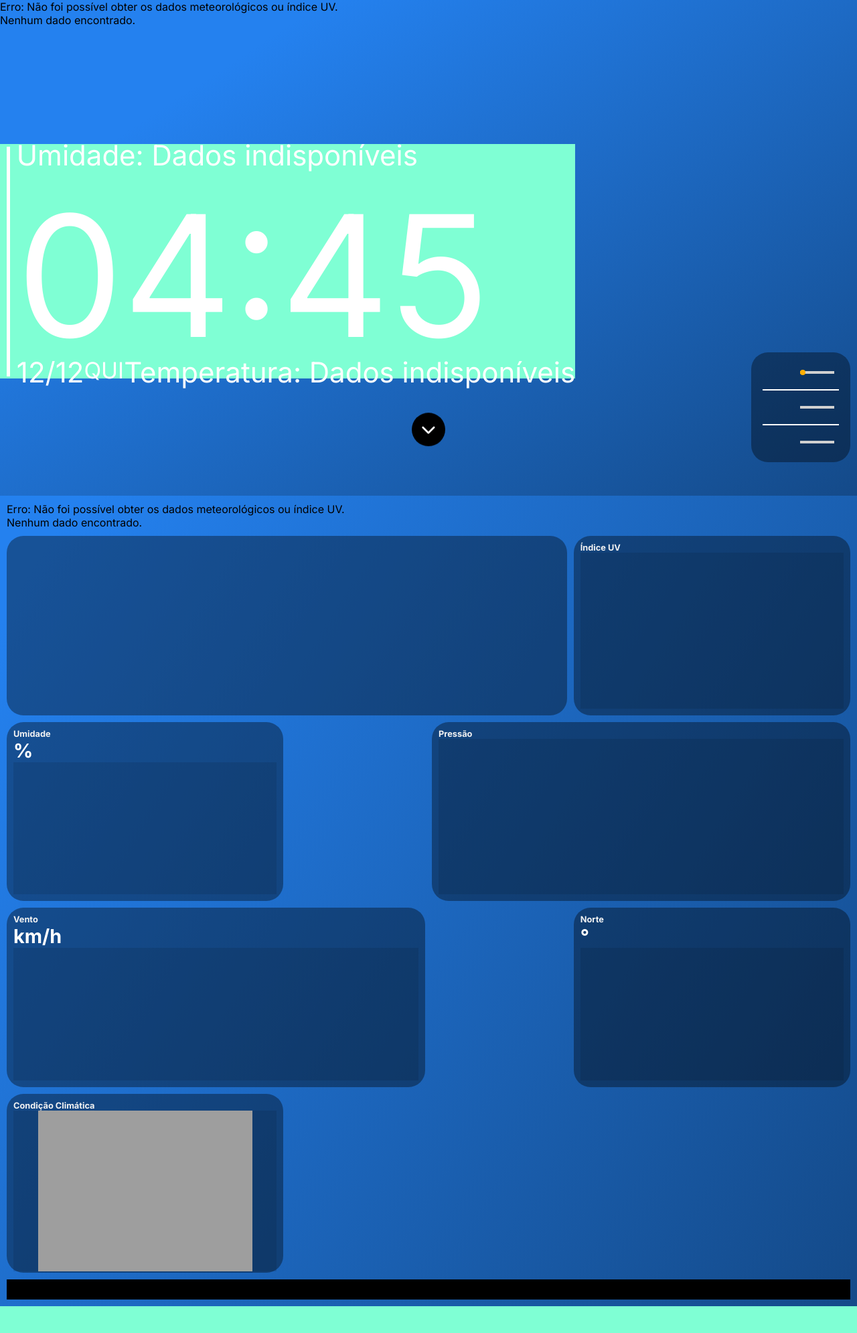
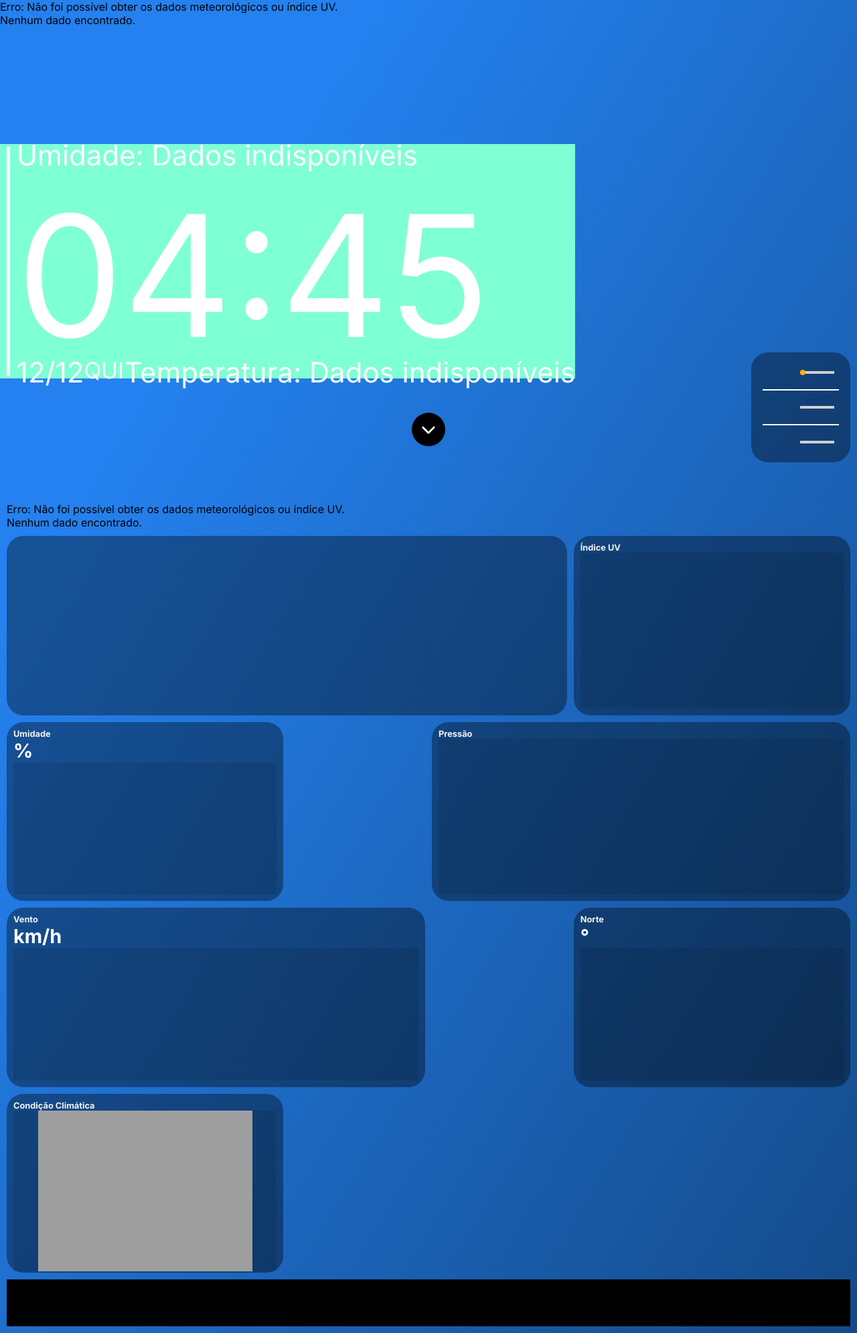
Before and after one commit to matgduarte/tcc, a PHP site: page / in a window 1280 px wide. Shown: the part 100-2090 px from the top of the page at 67% size. Before the commit the page ends 2050 px from the top, so only its background shows below. Run offline with PHP 8.4, Linux system fonts and the light colour scheme; data that the repository does not hold is empty; some libraries are stand-ins or nearby versions; grey boxes are pictures that could not be loaded.

Commit message:
Update header_footer.css

```diff
--- a/css/header_footer.css
+++ b/css/header_footer.css
@@ -49,7 +49,6 @@
   }
 
   .container {
-    background-image: linear-gradient(to bottom right, #2481EF 25%, #144A89);
     width: 100vw;
     min-height: 100vh;
     /* Essa porra que tá bugando tudo */
@@ -308,7 +307,7 @@
 /*footer*/
 
 footer {
-    height: 30px;
+    height: 70px;
     background-color: var(--black);
     width: 100vw;
     display: flex;
```
